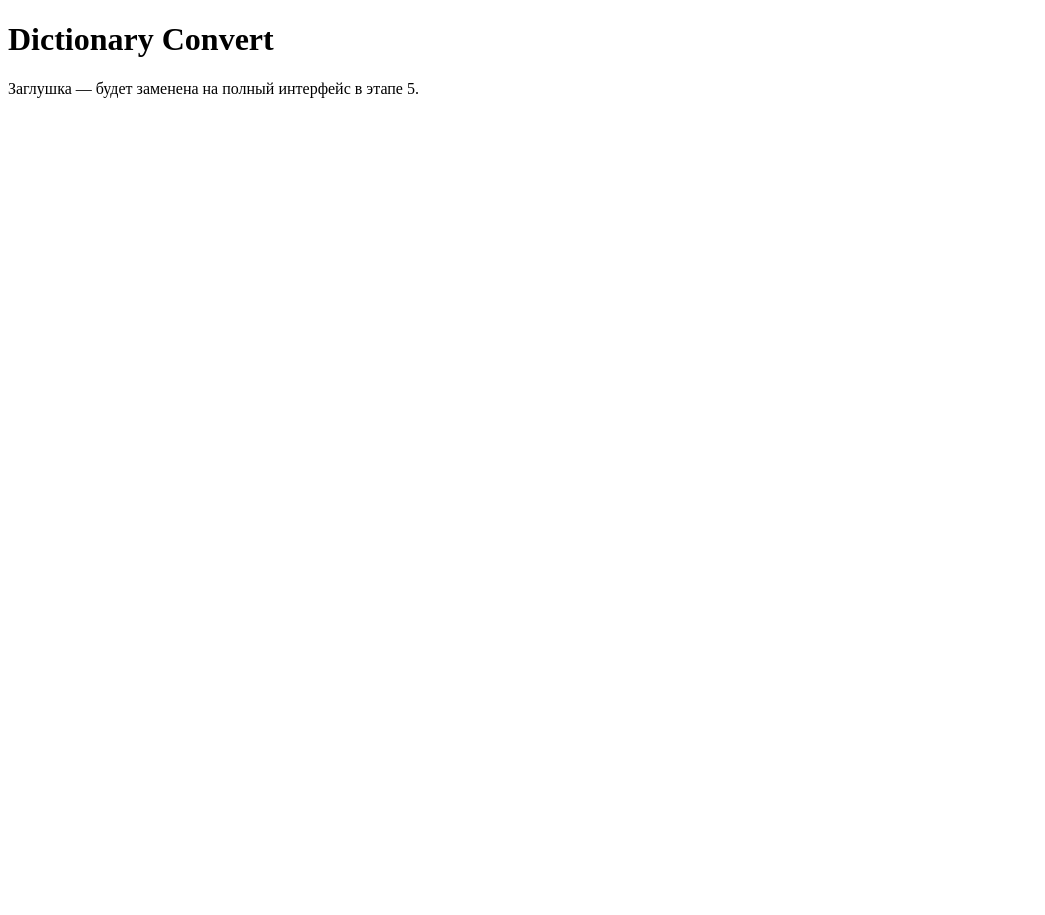
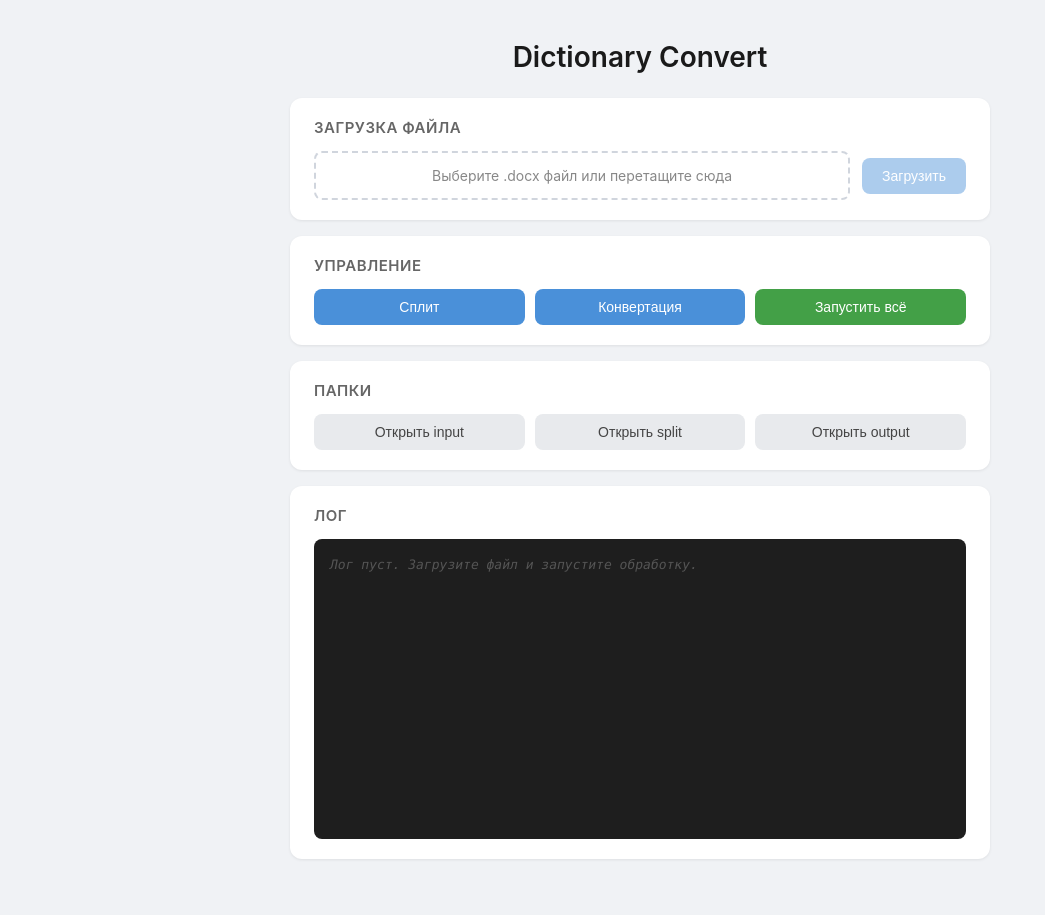
Before and after one commit to ManGo-WEB/dictionary_converter, a Flask app: page / in a window 1280 px wide. Shown: the whole page, without its empty margins (0-1045 px from the left). Before the commit the page ends 98 px from the top, so only its background shows below. Run offline with Flask 3, Linux system fonts and the light colour scheme.

Commit message:
Этап 5: фронтенд HTML/CSS
Вёрстка index.html: загрузка файла, кнопки управления (сплит/конвертация/всё),
кнопки папок, область лога. Стили style.css: минималистичный дизайн, карточки,
скруглённые элементы, тёмный лог с цветовым выделением уровней.

Co-Authored-By: Claude Opus 4.6 (1M context) <noreply@anthropic.com>

```diff
--- /dev/null
+++ b/static/script.js
@@ -0,0 +1 @@
+// Логика будет реализована в этапе 6
--- /dev/null
+++ b/static/style.css
@@ -0,0 +1,183 @@
+* {
+    margin: 0;
+    padding: 0;
+    box-sizing: border-box;
+}
+
+body {
+    font-family: -apple-system, BlinkMacSystemFont, "Segoe UI", Roboto, sans-serif;
+    background: #f0f2f5;
+    color: #333;
+    min-height: 100vh;
+    padding: 40px 20px;
+}
+
+.container {
+    max-width: 700px;
+    margin: 0 auto;
+}
+
+.title {
+    text-align: center;
+    font-size: 28px;
+    font-weight: 600;
+    margin-bottom: 24px;
+    color: #1a1a1a;
+}
+
+/* Карточки */
+.card {
+    background: #fff;
+    border-radius: 12px;
+    padding: 20px 24px;
+    margin-bottom: 16px;
+    box-shadow: 0 1px 3px rgba(0, 0, 0, 0.08);
+}
+
+.card-title {
+    font-size: 15px;
+    font-weight: 600;
+    color: #666;
+    text-transform: uppercase;
+    letter-spacing: 0.5px;
+    margin-bottom: 14px;
+}
+
+/* Загрузка файла */
+.upload-area {
+    display: flex;
+    gap: 12px;
+    align-items: center;
+}
+
+.upload-label {
+    flex: 1;
+    padding: 14px 18px;
+    border: 2px dashed #d0d5dd;
+    border-radius: 8px;
+    text-align: center;
+    color: #888;
+    cursor: pointer;
+    transition: border-color 0.2s, background 0.2s;
+    font-size: 14px;
+    white-space: nowrap;
+    overflow: hidden;
+    text-overflow: ellipsis;
+}
+
+.upload-label:hover {
+    border-color: #4a90d9;
+    background: #f8faff;
+}
+
+.upload-label.has-file {
+    border-color: #4a90d9;
+    border-style: solid;
+    color: #333;
+    background: #f8faff;
+}
+
+/* Кнопки */
+.btn {
+    padding: 10px 20px;
+    border: none;
+    border-radius: 8px;
+    font-size: 14px;
+    font-weight: 500;
+    cursor: pointer;
+    transition: background 0.2s, opacity 0.2s;
+    white-space: nowrap;
+}
+
+.btn:disabled {
+    opacity: 0.45;
+    cursor: not-allowed;
+}
+
+.btn-upload {
+    background: #4a90d9;
+    color: #fff;
+}
+
+.btn-upload:hover:not(:disabled) {
+    background: #3a7bc8;
+}
+
+/* Управление */
+.controls {
+    display: flex;
+    gap: 10px;
+}
+
+.btn-action {
+    flex: 1;
+    background: #4a90d9;
+    color: #fff;
+}
+
+.btn-action:hover:not(:disabled) {
+    background: #3a7bc8;
+}
+
+.btn-run-all {
+    flex: 1;
+    background: #43a047;
+    color: #fff;
+}
+
+.btn-run-all:hover:not(:disabled) {
+    background: #388e3c;
+}
+
+/* Папки */
+.folders {
+    display: flex;
+    gap: 10px;
+}
+
+.btn-folder {
+    flex: 1;
+    background: #e8eaed;
+    color: #444;
+}
+
+.btn-folder:hover:not(:disabled) {
+    background: #d3d6db;
+}
+
+/* Лог */
+.log-area {
+    background: #1e1e1e;
+    color: #ccc;
+    border-radius: 8px;
+    padding: 16px;
+    height: 300px;
+    overflow-y: auto;
+    font-family: "Cascadia Code", "Fira Code", "Consolas", monospace;
+    font-size: 13px;
+    line-height: 1.6;
+}
+
+.log-area:empty::before {
+    content: "Лог пуст. Загрузите файл и запустите обработку.";
+    color: #555;
+    font-style: italic;
+}
+
+.log-line {
+    padding: 2px 0;
+    word-break: break-word;
+}
+
+.log-info {
+    color: #ccc;
+}
+
+.log-success {
+    color: #4caf50;
+}
+
+.log-error {
+    color: #f44336;
+    font-weight: 600;
+}
--- a/templates/index.html
+++ b/templates/index.html
@@ -4,9 +4,51 @@
     <meta charset="UTF-8">
     <meta name="viewport" content="width=device-width, initial-scale=1.0">
     <title>Dictionary Convert</title>
+    <link rel="stylesheet" href="/static/style.css">
 </head>
 <body>
-    <h1>Dictionary Convert</h1>
-    <p>Заглушка — будет заменена на полный интерфейс в этапе 5.</p>
+    <div class="container">
+        <h1 class="title">Dictionary Convert</h1>
+
+        <!-- Загрузка файла -->
+        <section class="card">
+            <h2 class="card-title">Загрузка файла</h2>
+            <div class="upload-area">
+                <input type="file" id="file-input" accept=".docx" hidden>
+                <label for="file-input" class="upload-label" id="upload-label">
+                    Выберите .docx файл или перетащите сюда
+                </label>
+                <button class="btn btn-upload" id="btn-upload" disabled>Загрузить</button>
+            </div>
+        </section>
+
+        <!-- Управление -->
+        <section class="card">
+            <h2 class="card-title">Управление</h2>
+            <div class="controls">
+                <button class="btn btn-action" id="btn-split">Сплит</button>
+                <button class="btn btn-action" id="btn-convert">Конвертация</button>
+                <button class="btn btn-run-all" id="btn-run-all">Запустить всё</button>
+            </div>
+        </section>
+
+        <!-- Папки -->
+        <section class="card">
+            <h2 class="card-title">Папки</h2>
+            <div class="folders">
+                <button class="btn btn-folder" data-folder="input">Открыть input</button>
+                <button class="btn btn-folder" data-folder="split">Открыть split</button>
+                <button class="btn btn-folder" data-folder="output">Открыть output</button>
+            </div>
+        </section>
+
+        <!-- Лог -->
+        <section class="card">
+            <h2 class="card-title">Лог</h2>
+            <div class="log-area" id="log-area"></div>
+        </section>
+    </div>
+
+    <script src="/static/script.js"></script>
 </body>
 </html>
```
Also changed, not shown: CURENT_STATUS.md (+5 -3 lines), PLAN.md (+4 -4 lines).
